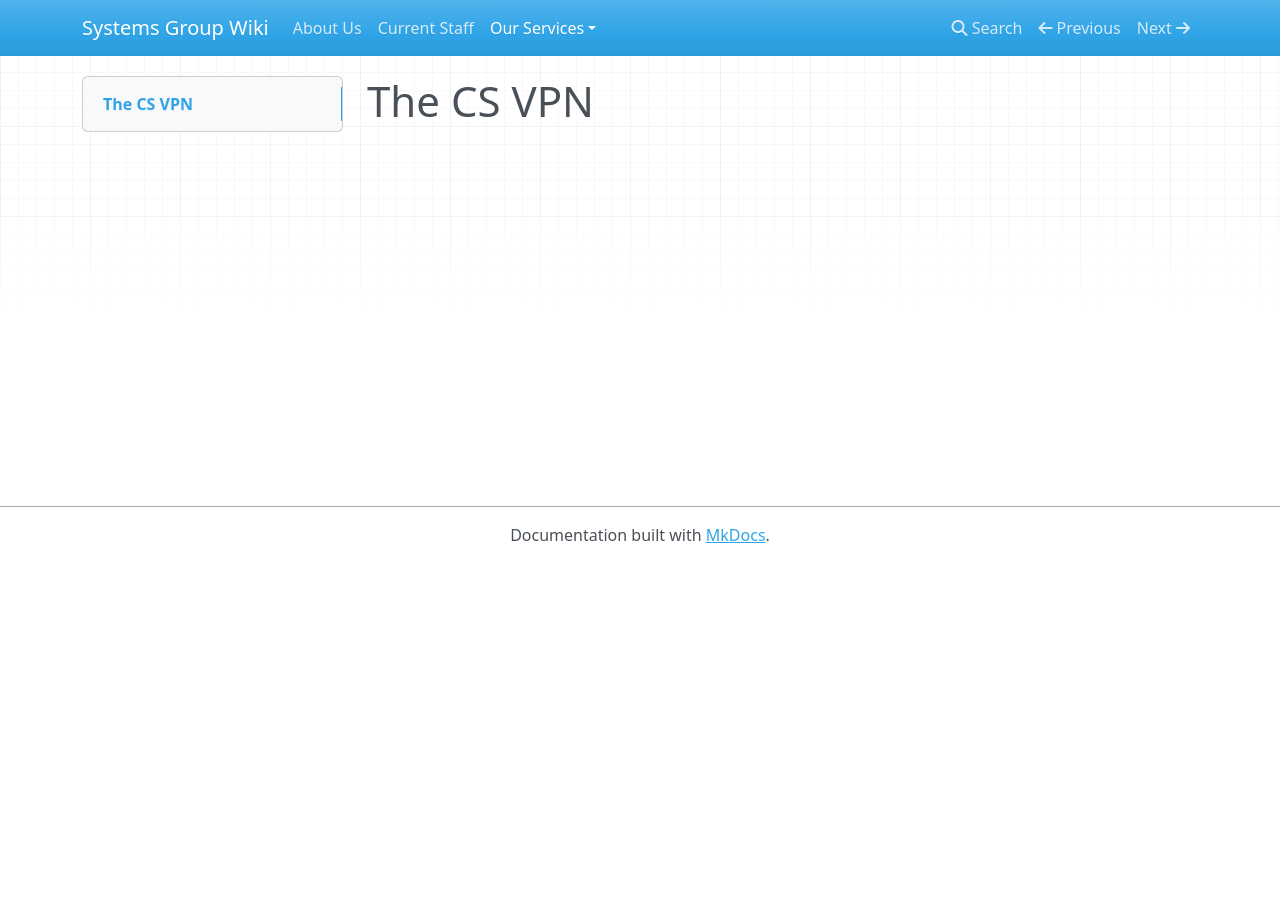
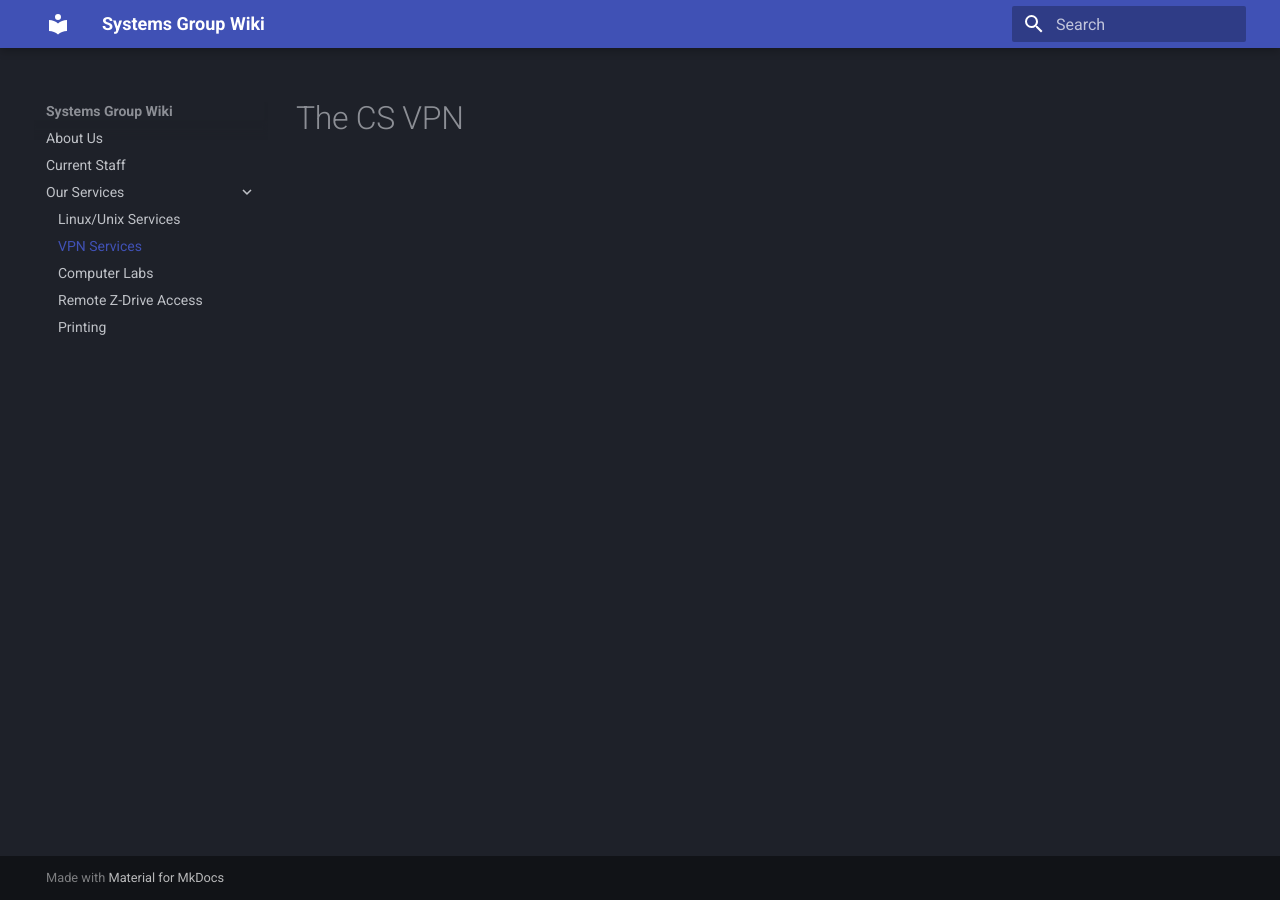
Before and after one commit to nhallen272/mkdocs-wiki, an MkDocs documentation site: the page built from docs/docs/our-services/vpn.md, in a window 1280 px wide. Built offline with MkDocs 1.6.1 and Material for MkDocs 9.7.7, drawn with Linux system fonts in a browser that asks for light colours; nearby versions of some CDN libraries.

```diff
--- a/docker-compose.yml
+++ b/docker-compose.yml
@@ -2,9 +2,10 @@ version: '3'
 
 services:
   mkdocs:
-    image: squidfunk/mkdocs-material:latest
+    container_name: mkdocs
+    image: squidfunk/mkdocs-material
+    restart: always
     volumes:
       - ./docs:/docs
     ports:
       - "8000:8000"
-    command: ["mkdocs", "serve", "--dev-addr=0.0.0.0:8000"]
--- a/docs/mkdocs.yml
+++ b/docs/mkdocs.yml
@@ -8,7 +8,11 @@ nav:
       - Computer Labs: our-services/computer-labs.md
       - Remote Z-Drive Access: our-services/remote-z-drive.md
       - Printing: our-services/printing.md
-
 theme:
+  name: material
   palette:
-    primary: slate
+    scheme: slate
+    primary: "slate"
+    accent: "indigo"
+  font:
+    text: "Roboto"
```
Also changed, not shown: .gitlab-ci.yml, 1 other file.
